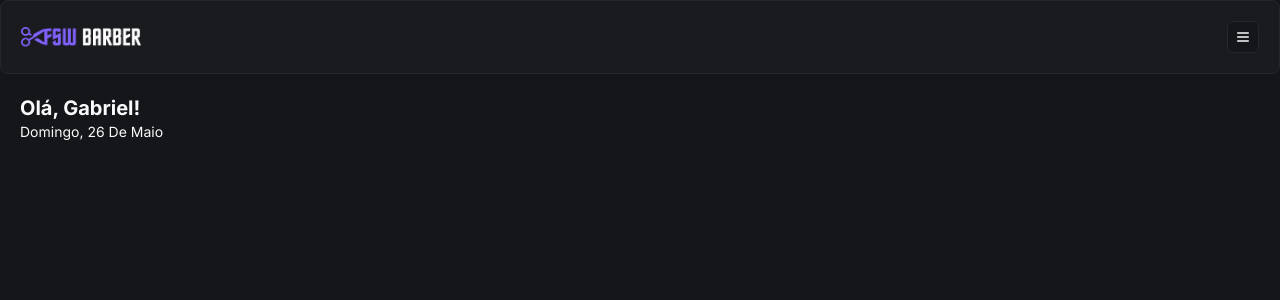
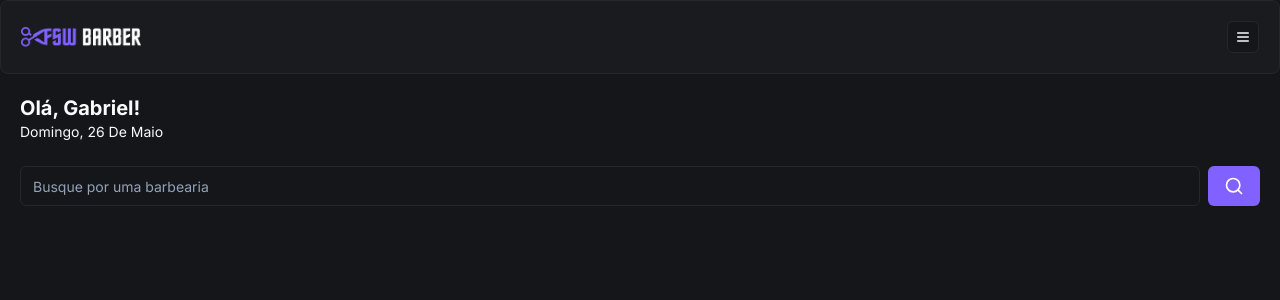
Before and after one commit to Gabriel-Aranda1406/fsw-barber, a Next.js app: page / in a window 1280 px wide. Shown: the top 300 px of the page. Built offline with nearby package versions, Linux system fonts and the light colour scheme.

Commit message:
feat: add initial search component

```diff
--- /dev/null
+++ b/app/(home)/_components/search.tsx
@@ -0,0 +1,18 @@
+"use-client";
+
+import { SearchIcon } from "lucide-react";
+import { Button } from "../../_components/ui/button";
+import { Input } from "../../_components/ui/input";
+
+const Search = () => {
+    return (
+        <div className="flex items-center gap-2">
+            <Input placeholder="Busque por uma barbearia" />
+            <Button variant="default">
+                <SearchIcon size={20}/>
+            </Button>
+        </div>
+     );
+}
+
+export default Search;
--- a/app/(home)/page.tsx
+++ b/app/(home)/page.tsx
@@ -2,6 +2,8 @@
 import Header from "../_components/header";
 import { format } from "date-fns"
 import { ptBR } from "date-fns/locale";
+import Search from "./_components/search";
+
 
 export default function Home() {
   return (
@@ -12,6 +14,10 @@
         <h2 className="text-xl font-bold">Olá, Gabriel!</h2>
         <p className="capitalize text-sm">{format(new Date(), "EEEE',' dd 'de' MMMM", {locale: ptBR})}</p>
       </div>
+
+      <div className="px-5 mt-6">
+        <Search/>
+      </div>
     </div>
   );
 }
--- /dev/null
+++ b/app/_components/ui/input.tsx
@@ -0,0 +1,25 @@
+import * as React from "react"
+
+import { cn } from "@/app/_lib/utils"
+
+export interface InputProps
+  extends React.InputHTMLAttributes<HTMLInputElement> {}
+
+const Input = React.forwardRef<HTMLInputElement, InputProps>(
+  ({ className, type, ...props }, ref) => {
+    return (
+      <input
+        type={type}
+        className={cn(
+          "flex h-10 w-full rounded-md border border-input bg-background px-3 py-2 text-sm ring-offset-background file:border-0 file:bg-transparent file:text-sm file:font-medium placeholder:text-muted-foreground focus-visible:outline-none focus-visible:ring-2 focus-visible:ring-ring focus-visible:ring-offset-2 disabled:cursor-not-allowed disabled:opacity-50",
+          className
+        )}
+        ref={ref}
+        {...props}
+      />
+    )
+  }
+)
+Input.displayName = "Input"
+
+export { Input }
```
